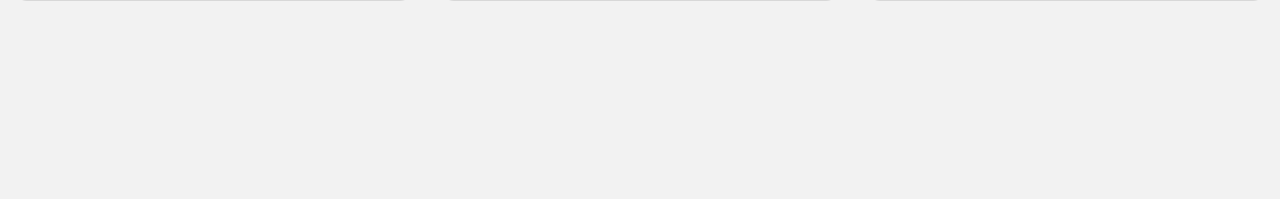
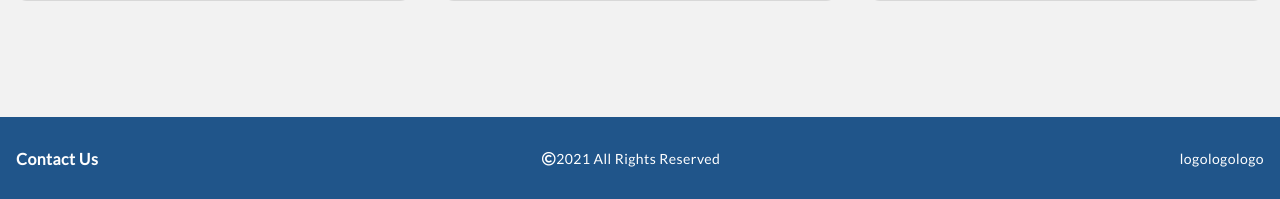
Before and after one commit to ncsa/ShieldPK12, a Flask app: page / in a window 1280 px wide. Shown: the part 1547-1746 px from the top of the page. Before the commit the page ends 1548 px from the top, so only its background shows below. Run offline with Flask 2, Linux system fonts and the light colour scheme; some libraries are stand-ins or nearby versions.

Commit message:
add footer

```diff
--- a/static/landing.css
+++ b/static/landing.css
@@ -48,7 +48,7 @@ h4 {
     color: #21202C;
 }
 
-#landing p {
+.header-container p {
     font-family: Lato;
     font-style: normal;
     font-weight: normal;
@@ -141,7 +141,7 @@ h4 {
     bottom:40px;
     right:33px;
 }
-#modules h2{
+.module-title h2{
     text-align: center;
     margin:100px auto;
 }
@@ -158,3 +158,31 @@ h4 {
     margin-right: 15px;
     vertical-align: middle;
 }
+
+.footer{
+    margin-top: 100px;
+    background: #20558A;
+    height:82px;
+    color:#FFFFFF;
+}
+
+.footer a{
+    font-family: Lato;
+    font-style: normal;
+    font-weight: bold;
+    font-size: 16px;
+    line-height: 19px;
+    letter-spacing: 0.4375px;
+    color: #FFFFFF;
+}
+
+.footer p{
+    margin: auto auto;
+    font-family: Lato;
+    font-style: normal;
+    font-weight: 300;
+    font-size: 14px;
+    line-height: 17px;
+    letter-spacing: 0.4375px;
+    color: #FFFFFF;
+}
--- a/templates/landing.html
+++ b/templates/landing.html
@@ -27,7 +27,7 @@
 </head>
 
 <body>
-<div class="container" id="landing">
+<div class="container">
     <div class="row">
         <div class="header-container">
             <div id="header-text">
@@ -45,8 +45,8 @@
         </div>
     </div>
 </div>
-<div class="container" id="modules">
-    <div class="row">
+<div class="container">
+    <div class="row module-title">
         <h2>Playbook Modules</h2>
     </div>
     <div class="row module-row">
@@ -98,7 +98,28 @@
             </div>
         </div>
     </div>
-
+</div>
+<div class="container">
+    <nav class="navbar navbar-expand-md footer">
+        <button class="navbar-toggler" type="button" data-toggle="collapse"
+                data-target="#navbarSupportedContent" aria-controls="navbarSupportedContent"
+                aria-expanded="false" aria-label="Toggle navigation">
+            <i class="fas fa-chevron-down"></i>
+        </button>
+        <span class="collapse navbar-collapse" id="navbarSupportedContent">
+            <ul class="navbar-nav my-auto mr-auto">
+                <a href="/contact-us">Contact Us</a>
+            </ul>
+            <ul class="navbar-nav my-auto mr-3">
+                <p><i class="far fa-copyright"></i>2021 All Rights Reserved</p>
+            </ul>
+            <ul class="navbar-nav ml-auto my-auto mt-2">
+                <p>logo</p>
+                <p>logo</p>
+                <p>logo</p>
+            </ul>
+        </span>
+    </nav>
 </div>
 <script type="text/javascript" src="{{url_for('static', filename='landing.js')}}"></script>
 </body>
```
